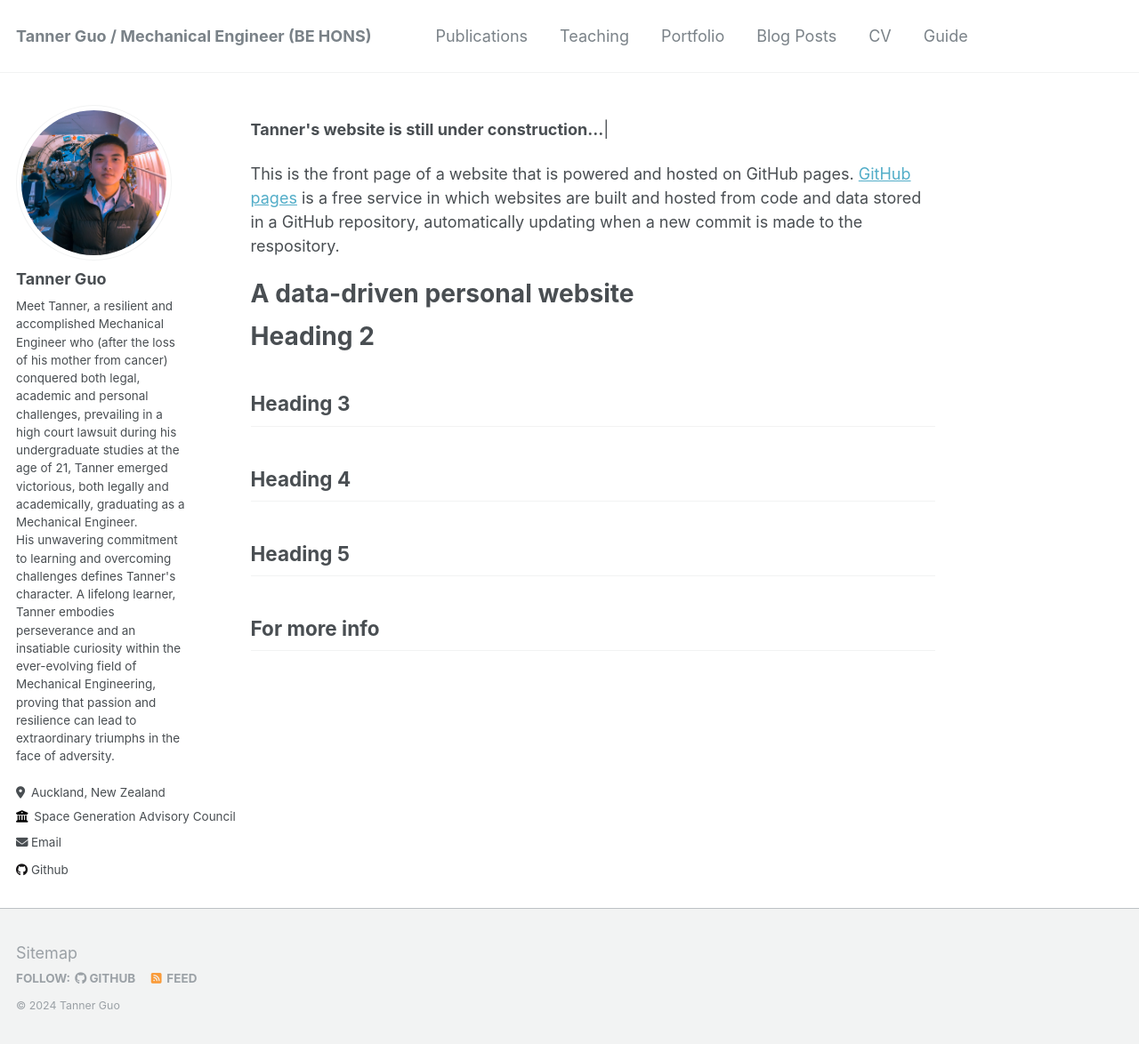
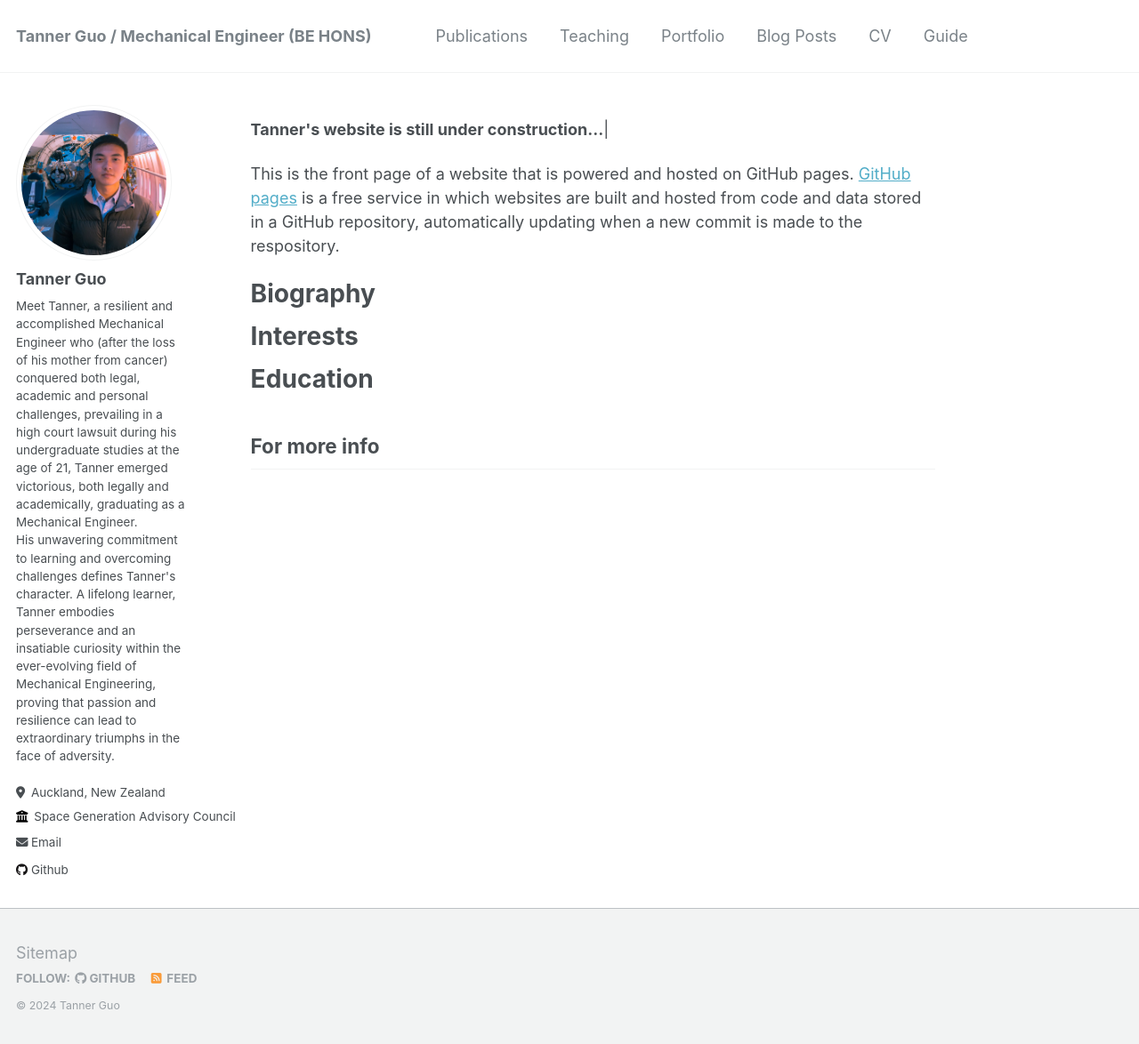
Before and after one commit to Tannerguo/tannerguo.github.io, a Jekyll site: the page built from _pages/about.md, in a window 1280 px wide and 1177 px high. Shown: the top 1174 px of the window at 89% size. Built offline with Jekyll 4.4.1, drawn with Linux system fonts in a browser that asks for light colours; nearby versions of some CDN libraries.

Commit message:
Update about.md

```diff
--- a/_pages/about.md
+++ b/_pages/about.md
@@ -24,26 +24,19 @@ redirect_from:
 
 This is the front page of a website that is powered and hosted on GitHub pages. [GitHub pages](https://pages.github.com) is a free service in which websites are built and hosted from code and data stored in a GitHub repository, automatically updating when a new commit is made to the respository.
 
-A data-driven personal website
+Biography
 ======
 
 
 
-Heading 2
+Interests
 ======
 
 
-Heading 3
-------
+Education
+======
 
 
-Heading 4
-------
-
-
-
-Heading 5
-------
 
 
 For more info
```
